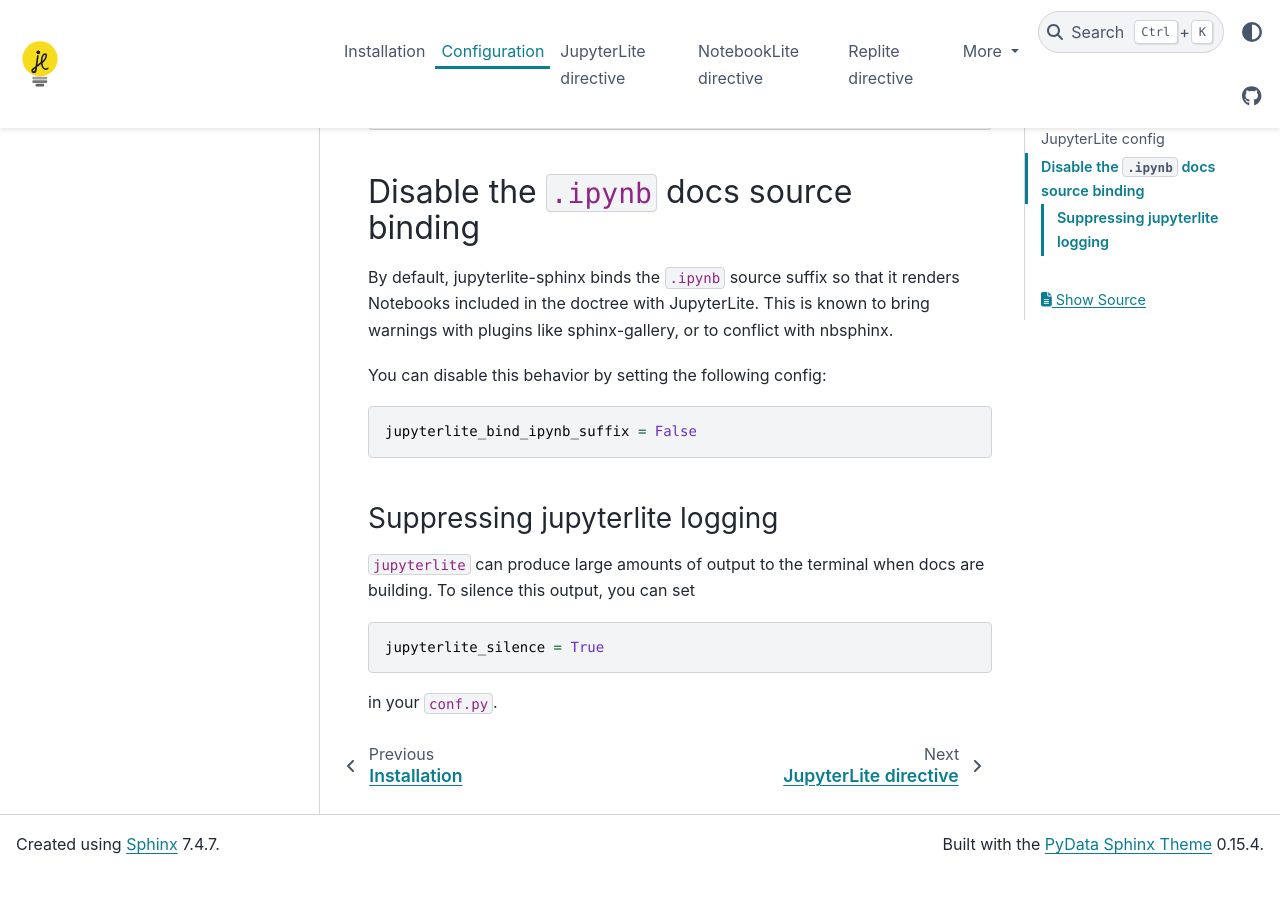
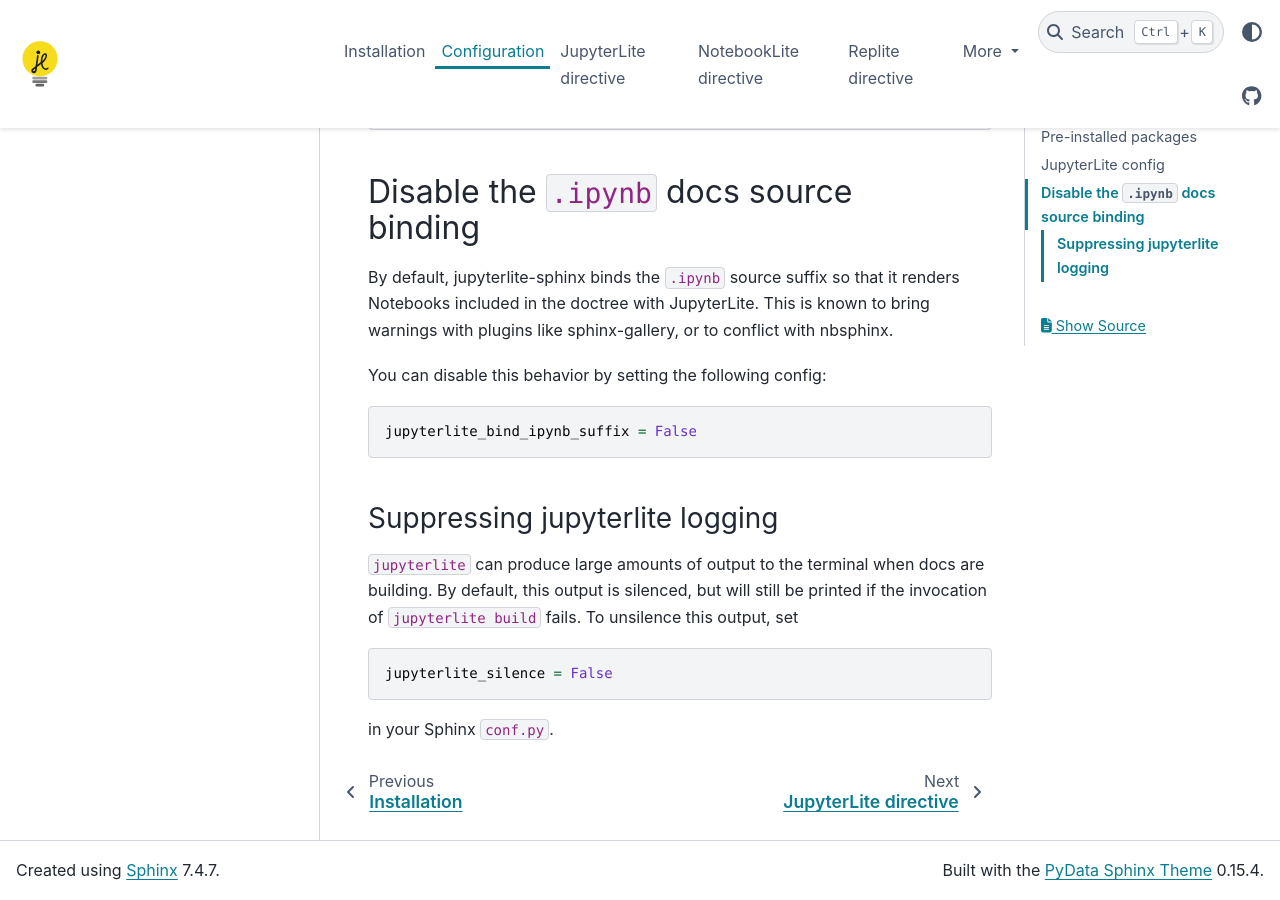
Before and after one commit to jupyterlite/jupyterlite-sphinx, a Sphinx documentation site: the page built from docs/configuration.md, in a window 1280 px wide and 900 px high, scrolled down 1624 px. Built offline with Sphinx 7.4.7 and the PyData theme 0.15.4, drawn with Linux system fonts in a browser that asks for light colours; before the commit the page ends 2497 px from its top, so only the background shows below that.

Commit message:
Document that jupyterlite output is silenced by default

````diff
--- a/docs/configuration.md
+++ b/docs/configuration.md
@@ -67,10 +67,11 @@
 ### Suppressing jupyterlite logging
 
 `jupyterlite` can produce large amounts of output to the terminal when docs are building.
-To silence this output, you can set
+By default, this output is silenced, but will still be printed if the invocation of
+`jupyterlite build` fails. To unsilence this output, set
 
 ```python
-jupyterlite_silence = True
+jupyterlite_silence = False
 ```
 
-in your `conf.py`.
+in your Sphinx `conf.py`.
````
